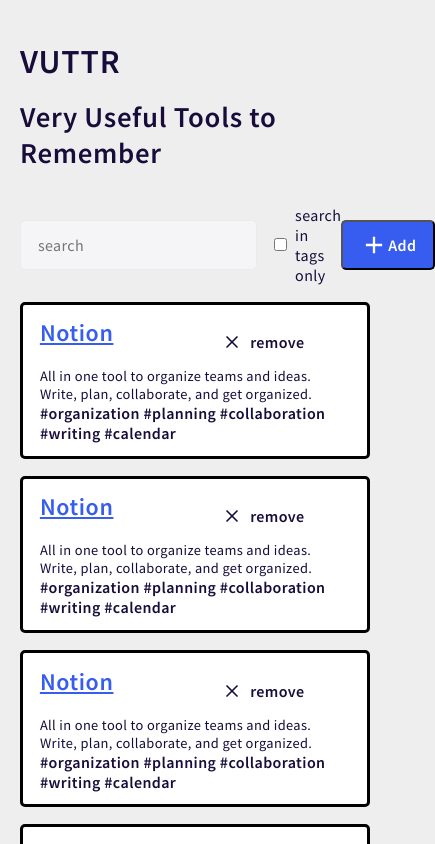
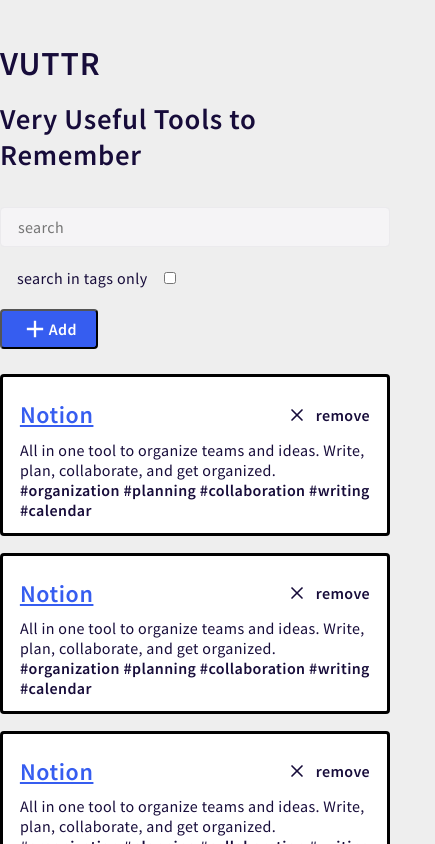
Before and after one commit to ViniciusmDias/vuttr-v4challenge, a React (Create React App) app in the folder frontend/: page / in a window 390 px wide. Shown: the top 844 px of the page, 435 px wide, since content can reach past the window. Built offline with nearby package versions, Linux system fonts and the light colour scheme.

Commit message:
Refactor some code and make the layout responsive

```diff
--- a/frontend/package.json
+++ b/frontend/package.json
@@ -46,6 +46,7 @@
   },
   "devDependencies": {
     "@types/react-router-dom": "^5.1.6",
+    "@types/styled-components": "^5.1.4",
     "@typescript-eslint/eslint-plugin": "^4.6.1",
     "@typescript-eslint/parser": "^4.6.1",
     "eslint": "^7.2.0",
--- /dev/null
+++ b/frontend/src/components/ToolsCard/index.tsx
@@ -0,0 +1,25 @@
+import React from 'react';
+import { FiX } from 'react-icons/fi';
+import Button from '../Button';
+import { Card } from './styles';
+
+const ToolsCard: React.FC = () => (
+  <Card>
+    <header>
+      <a href="/">
+        <h3>Notion</h3>
+      </a>
+      <Button type="submit" className="remove">
+        <FiX size={20} />
+        remove
+      </Button>
+    </header>
+    <p>
+      All in one tool to organize teams and ideas. Write, plan, collaborate, and
+      get organized.
+    </p>
+    <strong>#organization #planning #collaboration #writing #calendar</strong>
+  </Card>
+);
+
+export default ToolsCard;
--- /dev/null
+++ b/frontend/src/components/ToolsCard/styles.ts
@@ -0,0 +1,42 @@
+import styled from 'styled-components';
+
+export const Card = styled.article`
+  display: flex;
+  flex-direction: column;
+  flex-wrap: wrap;
+  justify-content: space-between;
+  padding: 1.5vh 2vh;
+  border: 3px solid #000;
+  margin-bottom: 2vh;
+  background-color: #fff;
+  border-radius: 0.25rem;
+
+  header {
+    flex: 1;
+    display: flex;
+    justify-content: space-between;
+
+    a {
+      flex: 1;
+      display: flex;
+      align-items: center;
+      color: #365df0;
+    }
+
+    button {
+      display: flex;
+      justify-content: flex-end;
+      align-items: center;
+      border: 0;
+      padding-right: 0;
+      padding-left: 0;
+      background-color: #fff;
+      color: #170c3a;
+
+      svg {
+        margin: 0 1vh 0 0;
+        font-weight: 600;
+      }
+    }
+  }
+`;
--- a/frontend/src/pages/Home/index.tsx
+++ b/frontend/src/pages/Home/index.tsx
@@ -1,99 +1,33 @@
 import React from 'react';
-import { FiX } from 'react-icons/fi';
 import { MdAdd } from 'react-icons/md';
-import Button from '../../components/Button';
+import ToolsCard from '../../components/ToolsCard';
 
-import { Container, Title, Description, Search, Tools, Item } from './styles';
+import { Container, Header, SearchBar, ListTools } from './styles';
 
 const Home: React.FC = () => (
   <Container>
-    <Title>VUTTR</Title>
-    <Description>Very Useful Tools to Remember</Description>
-
-    <Search>
-      <input name="search" type="text" placeholder="search" />
-      <input name="check" id="check" type="checkbox" />
-      <label htmlFor="check">search in tags only</label>
+    <Header>
+      <h1>VUTTR</h1>
+      <h2>Very Useful Tools to Remember</h2>
+      <SearchBar>
+        <input name="search" type="text" placeholder="search" />
+        <label htmlFor="check">
+          search in tags only
+          <input name="check" id="check" type="checkbox" />
+        </label>
+      </SearchBar>
       <button type="button">
         <MdAdd size={28} color="#ffffff" />
         Add
       </button>
-    </Search>
-
-    <Tools data-testid="testtools">
-      <Item>
-        <a href="/">
-          <h3>Notion</h3>
-        </a>
-        <Button type="submit" className="remove">
-          <FiX size={20} />
-          remove
-        </Button>
-        <div>
-          <p>
-            All in one tool to organize teams and ideas. Write, plan,
-            collaborate, and get organized.
-          </p>
-          <strong>
-            #organization #planning #collaboration #writing #calendar
-          </strong>
-        </div>
-      </Item>
-      <Item>
-        <a href="/">
-          <h3>Notion</h3>
-        </a>
-        <Button type="submit" className="remove">
-          <FiX size={20} />
-          remove
-        </Button>
-        <div>
-          <p>
-            All in one tool to organize teams and ideas. Write, plan,
-            collaborate, and get organized.
-          </p>
-          <strong>
-            #organization #planning #collaboration #writing #calendar
-          </strong>
-        </div>
-      </Item>
-      <Item>
-        <a href="/">
-          <h3>Notion</h3>
-        </a>
-        <Button type="submit" className="remove">
-          <FiX size={20} />
-          remove
-        </Button>
-        <div>
-          <p>
-            All in one tool to organize teams and ideas. Write, plan,
-            collaborate, and get organized.
-          </p>
-          <strong>
-            #organization #planning #collaboration #writing #calendar
-          </strong>
-        </div>
-      </Item>
-      <Item>
-        <a href="/">
-          <h3>Notion</h3>
-        </a>
-        <Button type="submit" className="remove">
-          <FiX size={20} />
-          remove
-        </Button>
-        <div>
-          <p>
-            All in one tool to organize teams and ideas. Write, plan,
-            collaborate, and get organized.
-          </p>
-          <strong>
-            #organization #planning #collaboration #writing #calendar
-          </strong>
-        </div>
-      </Item>
-    </Tools>
+    </Header>
+    <ListTools>
+      <ToolsCard />
+      <ToolsCard />
+      <ToolsCard />
+      <ToolsCard />
+      <ToolsCard />
+    </ListTools>
   </Container>
 );
 
--- a/frontend/src/pages/Home/styles.ts
+++ b/frontend/src/pages/Home/styles.ts
@@ -4,92 +4,103 @@
   display: flex;
   max-width: 800px;
   margin: 0 auto;
-  padding: 40px 20px;
+  padding: 5vh 0;
   display: flex;
   justify-content: center;
   flex-direction: column;
 `;
 
-export const Title = styled.h1`
-  margin-bottom: 2vh;
-`;
-export const Description = styled.h2`
-  margin-bottom: 4vh;
-`;
-export const Error = styled.span`
-  display: block;
-  color: #c53030;
-  margin-top: 8px;
-`;
+export const Header = styled.header`
+  display: flex;
+  flex-direction: column;
 
-export const Search = styled.form`
-  display: flex;
-  align-items: center;
+  @media (min-width: 800px) {
+    flex-direction: row;
+    flex-wrap: wrap;
 
-  input[type='text'] {
-    background: #f5f4f6 0% 0% no-repeat padding-box;
-    border: 1px solid #ebeaed;
-    border-radius: 5px;
-    padding: 1.5vh 2vh;
-    height: 50px;
-  }
-  input[type='checkbox'] {
-    width: 15px;
-    height: 15px;
-    margin: 0 1vh 0 2vh;
+    h1 {
+      width: 100%;
+    }
+
+    h2 {
+      width: 100%;
+    }
+
+    button {
+      margin-bottom: 0;
+    }
   }
 
-  label {
-    flex: 1;
+  h1 {
+    margin-bottom: 2vh;
   }
+
+  h2 {
+    margin-bottom: 4vh;
+  }
+
   button {
-    width: 174px;
-    height: 50px;
+    width: 25%;
+    height: 2.5rem;
     display: flex;
     font-weight: 600;
     justify-content: center;
     align-items: center;
     color: #fff;
     background-color: #365df0;
-    border-radius: 5px;
+    border-radius: 0.25rem;
     padding: 1.5vh 2vh;
-    opacity: 1;
-    transition: opacity 0.4s;
     cursor: pointer;
+    margin-bottom: 1vh;
   }
 `;
-export const Tools = styled.div`
+
+export const SearchBar = styled.form`
+  display: flex;
+  flex-direction: column;
+
+  @media (min-width: 800px) {
+    flex-direction: row;
+    flex: 1;
+
+    input[type='text'] {
+      width: 35%;
+      margin-right: 1vh;
+      margin-bottom: 0;
+    }
+
+    label {
+      margin-bottom: 0;
+    }
+  }
+
+  input[type='text'] {
+    background: #f5f4f6 0% 0% no-repeat padding-box;
+    border: 1px solid #ebeaed;
+    border-radius: 0.25rem;
+    padding: 1.5vh 2vh;
+    height: 2.5rem;
+    margin-bottom: 1vh;
+  }
+
+  label {
+    display: flex;
+    align-items: center;
+    flex: 1;
+    height: 2.5rem;
+    padding: 1.5vh 2vh;
+    margin-bottom: 1vh;
+
+    input[type='checkbox'] {
+      width: 0.7rem;
+      height: 0.7rem;
+      margin: 0 1vh 0 2vh;
+    }
+  }
+`;
+
+export const ListTools = styled.section`
   display: flex;
   flex-direction: column;
   margin: 2vh 0;
 `;
-export const Item = styled.div`
-  display: flex;
-  flex-wrap: wrap;
-  justify-content: space-between;
-  padding: 1.5vh 2vh;
-  border: 3px solid #000;
-  margin-bottom: 2vh;
-  background-color: #fff;
-  border-radius: 5px;
-
-  a {
-    color: #365df0;
-  }
-  button {
-    display: flex;
-    justify-content: center;
-    align-items: center;
-    border: 0;
-    background-color: #fff;
-    color: #170c3a;
-
-    svg {
-      margin: 0 1vh 0 0;
-      font-weight: 600;
-    }
-  }
-  div {
-    width: 100%;
-  }
-`;
--- a/frontend/src/styles/global.ts
+++ b/frontend/src/styles/global.ts
@@ -55,12 +55,25 @@
   }
 
   p {
-    font-size: 0.9rem;
+    font-size: 1rem;
     letter-spacing: 0.36px;
   }
 
   button {
     cursor: pointer
+  }
+
+  a, button {
+    opacity: 1;
+    transition: 0.4s ease-in-out opacity;
+
+    &:hover {
+      opacity: 0.8;
+    }
+  }
+
+  strong {
+    font-size: 1rem;
   }
 
   @media (min-width: 800px) {
```
Also changed, not shown: 1 other file (tests, documents, lock files or other folders).
